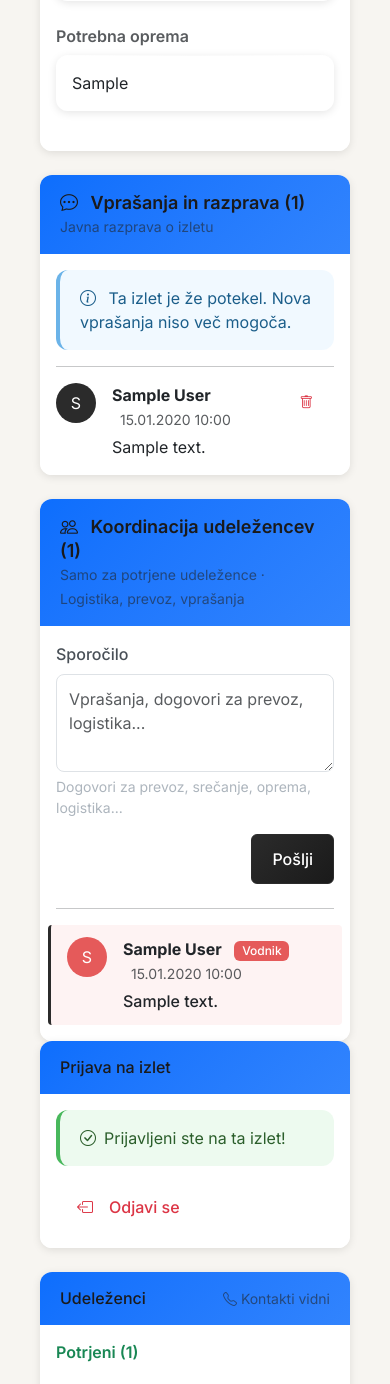
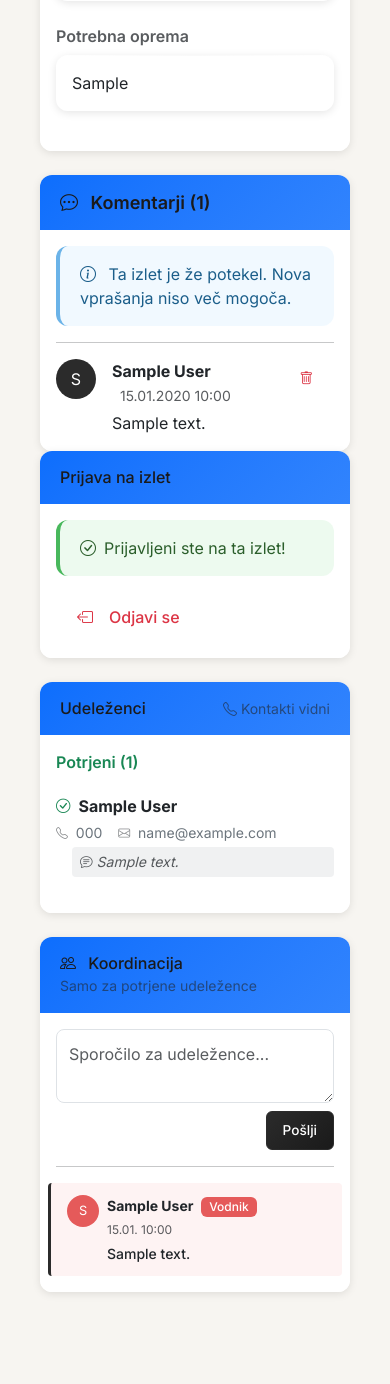
Before and after one commit to Stoick643/pd-triglav, a Flask app: page /trips/1 in a window 390 px wide. Shown: the part 704-2088 px from the top of the page. Run offline with Flask 3, Linux system fonts and the light colour scheme; a user stored in the database is signed in; tables that the repository leaves empty hold one stand-in row (values such as "Sample post"); some libraries are stand-ins or nearby versions.

Commit message:
Move participant discussion to sidebar and simplify comments section
Reorganize trip detail page layout for better visual separation between
public comments and participant-only coordination.

Changes:

1. Renamed comments section:
   - "Vprašanja in razprava" → "Komentarji" (simpler, clearer)
   - Removed subtitle "Javna razprava o izletu"
   - Updated form labels back to "Komentar"
   - Submit button: "Objavi komentar"

2. Moved discussion to sidebar:
   - Participant coordination now in sidebar near participant list
   - Better logical grouping (participants + coordination together)
   - Clear visual separation (main content = public, sidebar = participants)
   - Simplified title: "Koordinacija" (removed count)

3. Optimized discussion for sidebar:
   - Compact layout with smaller controls (form-control-sm, btn-sm)
   - Smaller avatars (32px vs 40px)
   - Tighter spacing for narrow sidebar width
   - Removed redundant description text
   - Mobile-responsive design maintained

Benefits:
- Clear visual separation reduces confusion
- Coordination near participant list (contextual grouping)
- Cleaner main content flow (trip details → comments)
- More efficient use of space

🤖 Generated with [Claude Code](https://claude.com/claude-code)

Co-Authored-By: Claude <noreply@anthropic.com>

```diff
--- a/forms/trip_forms.py
+++ b/forms/trip_forms.py
@@ -233,15 +233,14 @@ class TripCommentForm(FlaskForm):
     """Form for adding comments to trip announcements"""
 
     content = TextAreaField(
-        "Vprašanje ali komentar",
+        "Komentar",
         validators=[
             DataRequired(message="Komentar ne more biti prazen."),
             Length(min=1, max=1000, message="Komentar mora biti dolg med 1 in 1000 znakov."),
         ],
-        description="Javno vprašanje o izletu ali splošna razprava",
     )
 
-    submit = SubmitField("Objavi")
+    submit = SubmitField("Objavi komentar")
 
 
 class TripDiscussionForm(FlaskForm):
--- a/templates/trips/detail.html
+++ b/templates/trips/detail.html
@@ -149,12 +149,11 @@
                 <div class="card-header{% if comments|length == 0 %} cursor-pointer{% endif %}" {% if comments|length == 0 %}data-bs-toggle="collapse" data-bs-target="#commentsSection" aria-expanded="false" aria-controls="commentsSection"{% endif %}>
                     <h5 class="mb-0">
                         <i class="bi bi-chat-dots me-2"></i>
-                        Vprašanja in razprava ({{ comments|length }})
+                        Komentarji ({{ comments|length }})
                         {% if comments|length == 0 %}
                         <i class="bi bi-chevron-down float-end"></i>
                         {% endif %}
                     </h5>
-                    <small class="text-muted">Javna razprava o izletu</small>
                 </div>
 
                 <div class="card-body{% if comments|length == 0 %} collapse{% endif %}" id="commentsSection">
@@ -165,10 +164,7 @@
 
                         <div class="mb-3">
                             {{ comment_form.content.label(class="form-label") }}
-                            {{ comment_form.content(class="form-control", rows="3", placeholder="Vaš komentar ali vprašanje...") }}
-                            {% if comment_form.content.description %}
-                            <div class="form-text">{{ comment_form.content.description }}</div>
-                            {% endif %}
+                            {{ comment_form.content(class="form-control", rows="3", placeholder="Vaš komentar...") }}
                             {% for error in comment_form.content.errors %}
                                 <div class="text-danger small">{{ error }}</div>
                             {% endfor %}
@@ -224,77 +220,6 @@
                     {% endif %}
                 </div>
             </div>
-
-            <!-- Participant Discussion section (only for confirmed participants) -->
-            {% if can_view_discussion %}
-            <div class="card mt-4" id="razprava">
-                <div class="card-header">
-                    <h5 class="mb-0">
-                        <i class="bi bi-people me-2"></i>
-                        Koordinacija udeležencev ({{ discussions|length }})
-                    </h5>
-                    <small class="text-muted">Samo za potrjene udeležence · Logistika, prevoz, vprašanja</small>
-                </div>
-
-                <div class="card-body">
-                    <!-- Add discussion message form -->
-                    {% if discussion_form %}
-                    <form method="POST" action="{{ url_for('trips.post_discussion', trip_id=trip.id) }}" class="mb-4">
-                        {{ discussion_form.hidden_tag() }}
-
-                        <div class="mb-3">
-                            {{ discussion_form.message.label(class="form-label") }}
-                            {{ discussion_form.message(class="form-control", rows="3", placeholder="Vprašanja, dogovori za prevoz, logistika...") }}
-                            {% if discussion_form.message.description %}
-                            <div class="form-text">{{ discussion_form.message.description }}</div>
-                            {% endif %}
-                            {% for error in discussion_form.message.errors %}
-                                <div class="text-danger small">{{ error }}</div>
-                            {% endfor %}
-                        </div>
-
-                        <div class="d-flex justify-content-end">
-                            {{ discussion_form.submit(class="btn btn-primary") }}
-                        </div>
-                    </form>
-                    <hr>
-                    {% endif %}
-
-                    <!-- Discussion messages list -->
-                    {% if discussions %}
-                        {% for discussion in discussions %}
-                        <div class="d-flex mb-3 {% if discussion.is_from_leader %}discussion-leader{% endif %}">
-                            <div class="flex-shrink-0">
-                                <div class="{% if discussion.is_from_leader %}bg-danger{% else %}bg-secondary{% endif %} text-white rounded-circle d-flex align-items-center justify-content-center" style="width: 40px; height: 40px;">
-                                    {{ discussion.author.name[0].upper() }}
-                                </div>
-                            </div>
-                            <div class="flex-grow-1 ms-3">
-                                <div class="d-flex justify-content-between align-items-start">
-                                    <div>
-                                        <strong>{{ discussion.author.name }}</strong>
-                                        {% if discussion.is_from_leader %}
-                                        <span class="badge bg-danger ms-2">Vodnik</span>
-                                        {% endif %}
-                                        <small class="text-muted ms-2">{{ discussion.created_at.strftime('%d.%m.%Y %H:%M') }}</small>
-                                    </div>
-                                </div>
-                                <div class="mt-1 {% if discussion.is_from_leader %}discussion-leader-message{% endif %}">
-                                    {{ discussion.message|replace('\n', '<br>')|safe }}
-                                </div>
-                            </div>
-                        </div>
-                        {% if not loop.last %}<hr>{% endif %}
-                        {% endfor %}
-                    {% else %}
-                        <div class="text-center text-muted py-3">
-                            <i class="bi bi-people display-4"></i>
-                            <p class="mt-2">Še ni sporočil v razpravi. Bodite prvi!</p>
-                        </div>
-                    {% endif %}
-                </div>
-            </div>
-            {% endif %}
         </div>
 
         <!-- Sidebar -->
@@ -460,6 +385,75 @@
                 </div>
             </div>
             {% endif %}
+
+            <!-- Participant Discussion section (only for confirmed participants) -->
+            {% if can_view_discussion %}
+            <div class="card mt-4" id="razprava">
+                <div class="card-header">
+                    <h6 class="mb-0">
+                        <i class="bi bi-people me-2"></i>
+                        Koordinacija
+                    </h6>
+                    <small class="text-muted">Samo za potrjene udeležence</small>
+                </div>
+
+                <div class="card-body">
+                    <!-- Add discussion message form -->
+                    {% if discussion_form %}
+                    <form method="POST" action="{{ url_for('trips.post_discussion', trip_id=trip.id) }}" class="mb-3">
+                        {{ discussion_form.hidden_tag() }}
+
+                        <div class="mb-2">
+                            {{ discussion_form.message(class="form-control form-control-sm", rows="2", placeholder="Sporočilo za udeležence...") }}
+                            {% for error in discussion_form.message.errors %}
+                                <div class="text-danger small">{{ error }}</div>
+                            {% endfor %}
+                        </div>
+
+                        <div class="d-flex justify-content-end">
+                            {{ discussion_form.submit(class="btn btn-sm btn-primary") }}
+                        </div>
+                    </form>
+                    {% if discussions %}<hr class="my-3">{% endif %}
+                    {% endif %}
+
+                    <!-- Discussion messages list -->
+                    {% if discussions %}
+                        {% for discussion in discussions %}
+                        <div class="mb-3 {% if discussion.is_from_leader %}discussion-leader{% endif %}">
+                            <div class="d-flex align-items-start">
+                                <div class="flex-shrink-0">
+                                    <div class="{% if discussion.is_from_leader %}bg-danger{% else %}bg-secondary{% endif %} text-white rounded-circle d-flex align-items-center justify-content-center" style="width: 32px; height: 32px; font-size: 0.8rem;">
+                                        {{ discussion.author.name[0].upper() }}
+                                    </div>
+                                </div>
+                                <div class="flex-grow-1 ms-2">
+                                    <div class="small">
+                                        <strong>{{ discussion.author.name }}</strong>
+                                        {% if discussion.is_from_leader %}
+                                        <span class="badge bg-danger badge-sm ms-1">Vodnik</span>
+                                        {% endif %}
+                                    </div>
+                                    <div class="small text-muted mt-1" style="font-size: 0.75rem;">
+                                        {{ discussion.created_at.strftime('%d.%m. %H:%M') }}
+                                    </div>
+                                    <div class="mt-1 small {% if discussion.is_from_leader %}discussion-leader-message{% endif %}">
+                                        {{ discussion.message|replace('\n', '<br>')|safe }}
+                                    </div>
+                                </div>
+                            </div>
+                        </div>
+                        {% if not loop.last %}<hr class="my-2">{% endif %}
+                        {% endfor %}
+                    {% else %}
+                        <div class="text-center text-muted py-2">
+                            <i class="bi bi-people"></i>
+                            <p class="small mt-1 mb-0">Še ni sporočil</p>
+                        </div>
+                    {% endif %}
+                </div>
+            </div>
+            {% endif %}
         </div>
     </div>
 </div>
```
